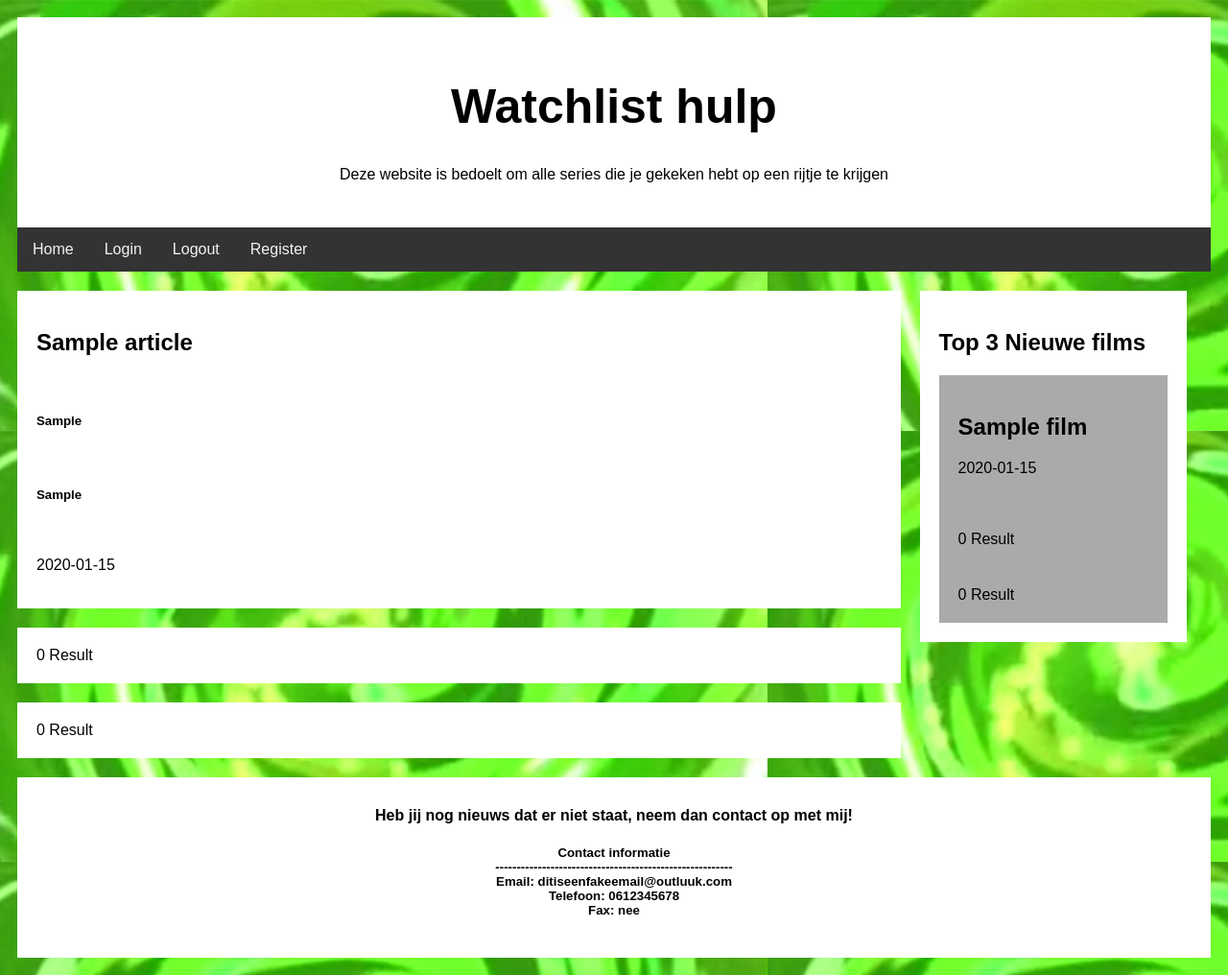
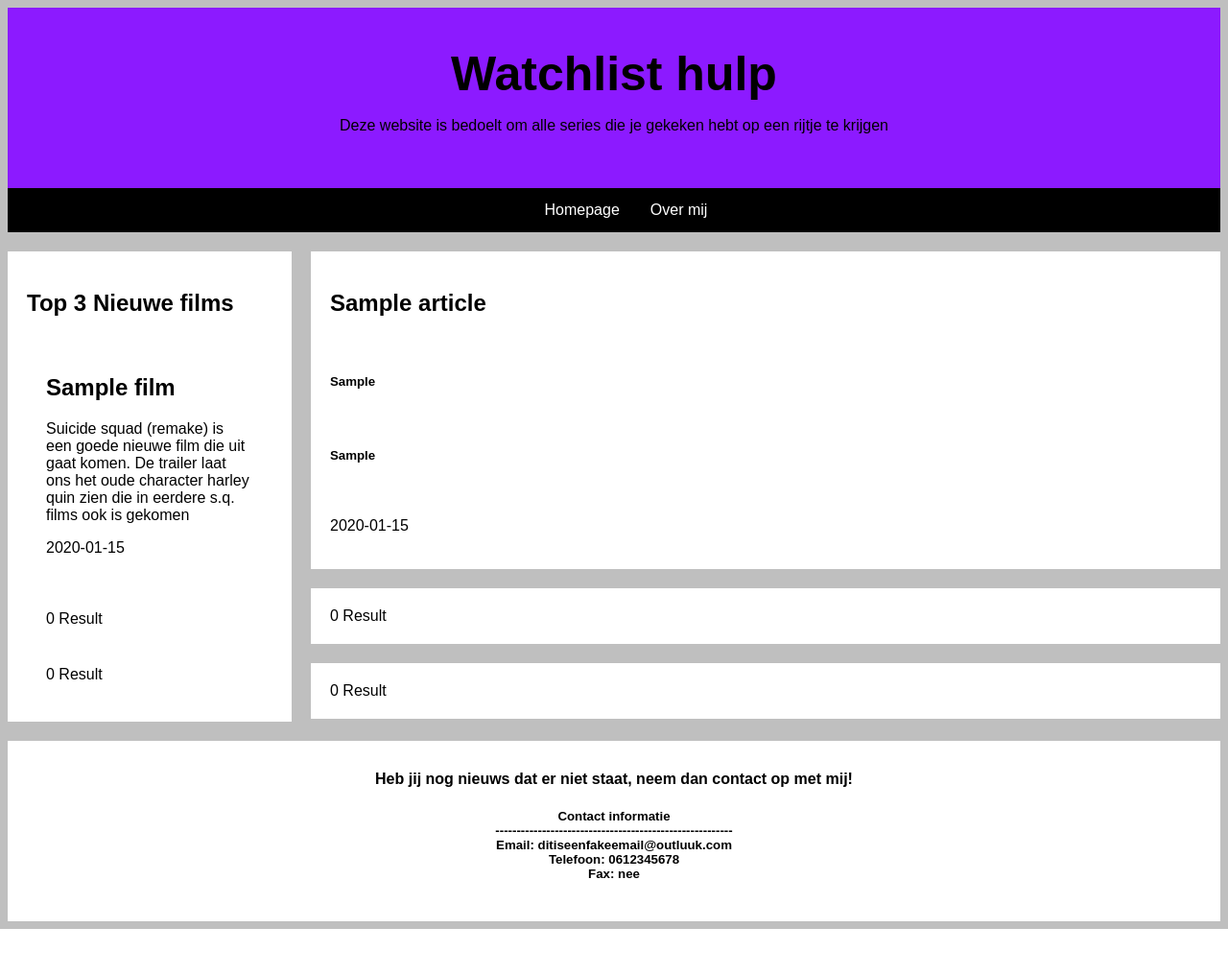
Before and after one commit to CSPR07/FullStacksProject, a PHP site: page / in a window 1280 px wide. Shown: the whole page at 96% size. After the commit the page ends 968 px from the top, so only its background shows below. Run offline with PHP 8.4, Linux system fonts and the light colour scheme; tables that the repository leaves empty hold one stand-in row (values such as "Sample post").

Commit message:
Update index.php

```diff
--- a/index.php
+++ b/index.php
@@ -8,54 +8,64 @@
 
 body {
   font-family: Arial;
-            padding: 10px;
-            background-image: url("img/portal.png");
+  padding: 0px;
+  background-color: #bfbfbf;
   background-repeat: repeat;
 }
 
+.wrap{
+    margin: 0;
+    padding: 0;
+}
+
 .header {
-            padding: 30px;
+  padding-top: 40px;
+  padding-bottom: 40px;
   text-align: center;
-            background: white;
+  background: #8c1aff;
+  margin-top, margin-left, margin-right: 0px;
 }
 
 .header h1 {
   font-size: 50px;
+  margin: 0px;
+  text-align: center;
 }
 
 .topnav {
   overflow: hidden;
-            background-color: #333;
+  background-color: black;
+  padding: 0;
+  padding-left: 43%;
 }
 
 .topnav a {
   float: left;
   display: block;
-            color: #f2f2f2;
+  color: white;
   text-align: center;
   padding: 14px 16px;
   text-decoration: none;
 }
 
 .topnav a:hover {
-            background-color: #ddd;
-            color: white;
+  background-color: white;
+  color: black;
 }
 
 .leftcolumn {
   float: left;
-            width: 74%;
+  width: 25%;
+  padding-right: 20px;
 }
 
 .rightcolumn {
   float: left;
-            width: 24%;
-            padding-left: 20px;
+  width: 75%;
 
 }
 
 .fakeimg {
-            background-color: #aaa;
   width: 100%;
   padding: 20px;
 }
@@ -74,6 +84,7 @@
 
 .footer {
   padding: 20px;
+  text-align: fixed;
   background: #ddd;
   margin-top: 20px;
   padding-top: 10px;
@@ -82,10 +93,13 @@
 }
 
 
-        @media screen and (max-width: 800px) {
+@media screen and (max-width: 1000px) {
   .leftcolumn, .rightcolumn {
     width: 100%;
     padding: 0;
+  }
+  .topnav{
+      padding-left: 40%;
   }
 }
 
@@ -95,6 +109,7 @@
     width: 100%;
   }
 }
+
 </style>
 </head>
 <body>
@@ -105,15 +120,82 @@
     </div>
 
     <div class="topnav responsive" id="myTopnav">
-        <a href="index.php" class="active">Home</a>
-        <a href="login.php">Login</a>
-        <a href="logout.php">Logout</a>
-        <a href="register.php">Register</a>
-        </a>
+        <a href="index.php" class="active">Homepage</a>
+        <a href="overmij.php">Over mij</a>
+        <!--<a href="login.php" class="div123">Login</a>
+        <a href="logout.php" class="div123">Logout</a>
+        <a href="register.php" class="div123">Register</a>-->
     </div>
     <div class="row">
 
     <div class="leftcolumn">
+            <div class="films">
+                <div class="card">
+                    <h2>Top 3 Nieuwe films</h2>
+                    <div class="fakeimg">
+                        <?php
+                        $conn = mysqli_connect("localhost", "id17176924_root", "cKWw]H8Nu4+piGwW", "id17176924_fullstackproject");
+                        $sql = "SELECT filmname, datumschema FROM films WHERE id = 1;";
+                        $result = $conn-> query($sql);
+
+                        if ($result -> num_rows > 0){
+                            while($row = $result-> fetch_assoc()){
+                                echo "<h2>".$row["filmname"] ."</h2>
+                                <p>Suicide squad (remake) is een goede nieuwe film die uit gaat komen. De trailer laat ons het oude character harley quin zien die in eerdere s.q. films ook is gekomen</p>
+                                <p>" .$row["datumschema"] ."</p>";
+                            }
+                        }
+                        else{
+                            echo "0 Result";
+                        }
+
+                        $conn -> close();
+                        ?>
+                    </div>
+                    <div class="fakeimg">
+                        <?php
+                        $conn = mysqli_connect("localhost", "id17176924_root", "cKWw]H8Nu4+piGwW", "id17176924_fullstackproject");
+                        $sql = "SELECT filmname, datumschema FROM films WHERE id = 2;";
+                        $result = $conn-> query($sql);
+
+                        if ($result -> num_rows > 0){
+                            while($row = $result-> fetch_assoc()){
+                                echo "<h2>".$row["filmname"] ."</h2>
+                                <p>Een hele nieuwe batman film waar we in hopen weer een nieuwe soort joker te kunnen zien die weer gaat vechten met batman. dit zou weer een beetje nostalgie oproepen uit de oudere batman fans</p>
+                                <p>" .$row["datumschema"] ."</p>";
+                            }
+                        }
+                        else{
+                            echo "0 Result";
+                        }
+
+                        $conn -> close();
+                        ?>
+                    </div>
+                    <div class="fakeimg">
+                        <?php
+                        $conn = mysqli_connect("localhost", "id17176924_root", "cKWw]H8Nu4+piGwW", "id17176924_fullstackproject");
+                        $sql = "SELECT filmname, datumschema FROM films WHERE id = 3;";
+                        $result = $conn-> query($sql);
+
+                        if ($result -> num_rows > 0){
+                            while($row = $result-> fetch_assoc()){
+                                echo "<h2>".$row["filmname"] ."</h2>
+                                <p>De nieuwe uncharted movie waar we in de trailer zien dat de hoofdrollen gespeelt worden door Tom Holland (de huidige spiderman in de marvel films) en Mark Walhberg (het kind in ted2 die de pratende beer heeft</p>
+                                <p>" .$row["datumschema"] ."</p>";
+                            }
+                        }
+                        else{
+                            echo "0 Result";
+                        }
+
+                        $conn -> close();
+                        ?>
+                    </div>
+                </div>
+            </div>
+        </div>
+        <div class="rightcolumn">
 
             <div class="card">
                 <?php
@@ -173,67 +255,7 @@
         </div>
     </div>
 
-        <div class="rightcolumn">
-            <div class="films">
-                <div class="card">
-                    <h2>Top 3 Nieuwe films</h2>
-                    <div class="fakeimg">
-                        <?php
-                        $conn = mysqli_connect("localhost", "id17176924_root", "cKWw]H8Nu4+piGwW", "id17176924_fullstackproject");
-                        $sql = "SELECT filmname, datumschema FROM films WHERE id = 1;";
-                        $result = $conn-> query($sql);
 
-                        if ($result -> num_rows > 0){
-                            while($row = $result-> fetch_assoc()){
-                                echo "<h2>".$row["filmname"] ."</h2><p>" .$row["datumschema"] ."</p>";
-                            }
-                        }
-                        else{
-                            echo "0 Result";
-                        }
-
-                        $conn -> close();
-                        ?>
-                    </div>
-                    <div class="fakeimg">
-                        <?php
-                        $conn = mysqli_connect("localhost", "id17176924_root", "cKWw]H8Nu4+piGwW", "id17176924_fullstackproject");
-                        $sql = "SELECT filmname, datumschema FROM films WHERE id = 2;";
-                        $result = $conn-> query($sql);
-
-                        if ($result -> num_rows > 0){
-                            while($row = $result-> fetch_assoc()){
-                                echo "<h2>".$row["filmname"] ."</h2><p>" .$row["datumschema"] ."</p>";
-                            }
-                        }
-                        else{
-                            echo "0 Result";
-                        }
-
-                        $conn -> close();
-                        ?>
-                    </div>
-                    <div class="fakeimg">
-                        <?php
-                        $conn = mysqli_connect("localhost", "id17176924_root", "cKWw]H8Nu4+piGwW", "id17176924_fullstackproject");
-                        $sql = "SELECT filmname, datumschema FROM films WHERE id = 3;";
-                        $result = $conn-> query($sql);
-
-                        if ($result -> num_rows > 0){
-                            while($row = $result-> fetch_assoc()){
-                                echo "<h2>".$row["filmname"] ."</h2><p>" .$row["datumschema"] ."</p>";
-                            }
-                        }
-                        else{
-                            echo "0 Result";
-                        }
-
-                        $conn -> close();
-                        ?>
-                    </div>
-                </div>
-            </div>
-        </div>
 </div>
 <div class="footer">
         <h4>Heb jij nog nieuws dat er niet staat, neem dan contact op met mij!</h4>
```
Lines whose indentation alone changed are shown as unchanged.
